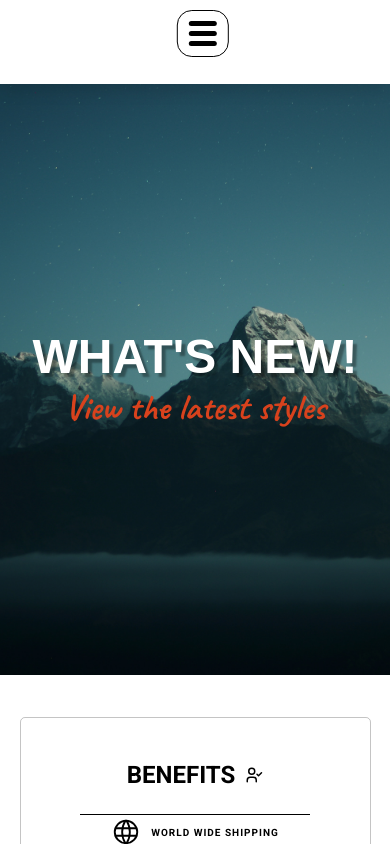
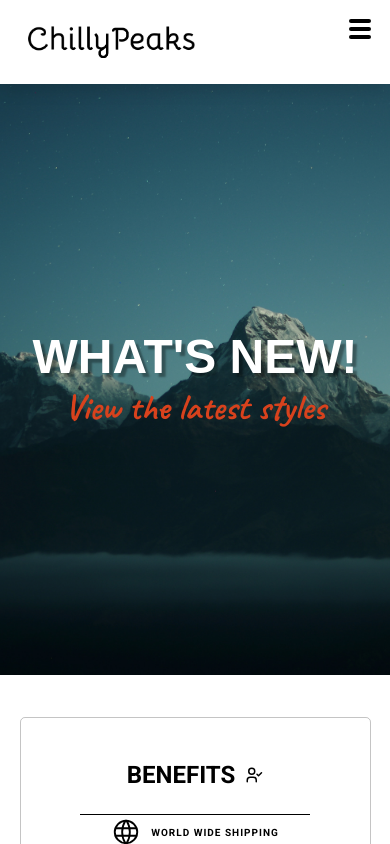
Before and after one commit to garcia-fede/E-Commerce, a React (Create React App) app: page / in a window 390 px wide. Shown: the top 844 px of the page. Built offline with nearby package versions, Linux system fonts and the light colour scheme; no server answers; the database is empty; a web font is replaced by a local one.

Commit message:
Updated NavBar for mobile

```diff
--- a/src/Components/main.css
+++ b/src/Components/main.css
@@ -25,7 +25,7 @@ body{
 
 /*------------------ Header -----------------------*/
 
-.HamburgerButton,.hamburgerButtonDisplay{
+.hamburgerButton,.hamburgerButtonDisplay{
     display: none;
 }
 
@@ -172,24 +172,21 @@ header .topLiner{
 .hamburgerButton{
     transition: 1s;
     position: fixed;
-    top: 10px;
-    right: 50%;
-    left:50%;
+    right: 2.5%;
     display: none;
-    transform: translateX(-35%);
-    width: 40px;
-    height: 35px;
+    width: 30px;
+    height: 25px;
     padding: 5px;
-    border: 1px solid black;
     border-radius: 15px;
     cursor: pointer;
+    top: 10px;
 }
 
 .hamburgerButton span{
     display: block;
-    margin: 5px auto;
-    width: 27.5px;
-    height: 5px;
+    margin: 4px auto;
+    width: 22px;
+    height: 4px;
     background: black;
     border-radius: 100px;
     transition: 0.5s;
@@ -718,59 +715,91 @@ input[type=checkbox]{
 }
 
 @media (max-width:925px){
+    /*--------- Header ----------*/
+    header{
+        position: fixed;
+        top: 0;
+        z-index: 10;
+        background: white;
+        height: 10vh;
+        width: 100%;
+    }
+    header nav{
+        height: auto;
+        position: relative;
+        display: flex;
+        flex-direction: column;
+        width: 100%;
+        margin: 0;
+        padding: 0;
+    }
+    header nav ul{
+        transition: 0.5s ease;
+        display: flex;
+        flex-direction: column;
+        height: auto;
+        background: white;
+        position: absolute;
+        top: 10vh;
+        width: 0%;
+        right: 0;
+    }
+    header nav ul li{
+        border: none;
+        width: 100%;
+        height: auto;
+        margin: 5px 0;
+    }
+    header nav ul li a{
+        width: 100px;
+        height: 25px;
+    }
+    header nav ul .searchBar{
+        height: 20px;
+        padding: 0 10%;
+        width: 80%;
+        margin: 10px 0;
+    }
+    header nav ul .searchBar svg{
+        right: 12.5%;
+        height: 20px;
+    }
+    header nav ul .interactContainer{
+        justify-content: center;
+        gap: 25px;
+    }
+    header nav ul li, header ul svg, header ul input{
+        display: none;
+    }
     .logoContainer{
-        display: none;
+        padding: 1.25vh 0;
+        height: 7.5vh;
+        width: auto;
+        align-self: flex-start;
+        margin-left: 5%;
     }
     .hamburgerButton{
         display: block;
-        z-index: 99;
+        z-index: 10;
     }
     #hamburgerCheckbox:checked ~ ul{
-        margin: 1rem 0;
+        width: 100%;
         display: initial;
     }
-    #hamburgerCheckbox:checked ~ ul{
-        padding-top: 40px;
+    #hamburgerCheckbox:checked ~ ul li, #hamburgerCheckbox:checked ~ ul svg, #hamburgerCheckbox:checked ~ ul input{
+        display:flex;
     }
     .topLiner{
         display: none;
     }
-    header{
-        position: fixed;
-        background: white;
-        height: 10vh;
-        top: 0;
-    }
-    header nav{
-        flex-direction: column;
-        min-height: 100%;
-        z-index: 99;
-        background: white;
-    }
-    header nav ul{
-        display: none;
-        flex-direction: column;
-        width: 100%;
-        padding: 0 10%;
-        height: auto;
-        background: white;
-    }
-    header nav ul li{
-        transform: translateX(5px);
-        height: auto;
-        width: auto;
-        padding: 10px;
-        border: none;
-    }
-    header nav ul li a{
-        height: auto;
-        width: auto;
-    }
+
+    /*--------- Landing ----------*/
+
     .mainAdvertisement{
         margin-top: 10vh;
     }
     .productsContainer{
-        z-index: -1;
+        z-index: 1;
         width: 90%;
         padding: 10% 2.5% 0 2.5%;
     }
@@ -778,7 +807,7 @@ input[type=checkbox]{
         display: none;
     }
     .websiteInfo{
-        z-index: -1;
+        z-index: 1;
         width: 90%;
         margin: 5vh 5%;
     }
@@ -794,7 +823,7 @@ input[type=checkbox]{
     /*--------- Product Detail ---------*/
     .productDetailContainer{
         margin-top: 100px;
-        z-index: -1;
+        z-index: 1;
         padding: 0 2.5%;
         width: 95%;
         align-items: flex-start;
@@ -863,7 +892,7 @@ input[type=checkbox]{
     /*--------- Product Detail ---------*/
     .productDetailContainer{
         margin:0;
-        z-index: -1;
+        z-index: 1;
         padding: 0 5%;
         width: 90%;
         flex-direction: column;
```
